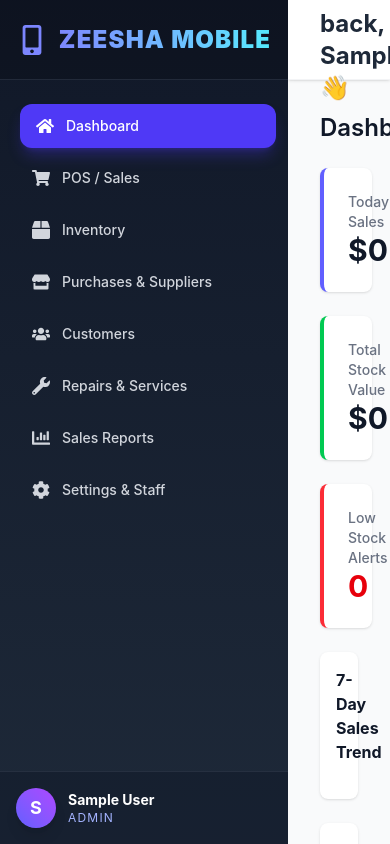
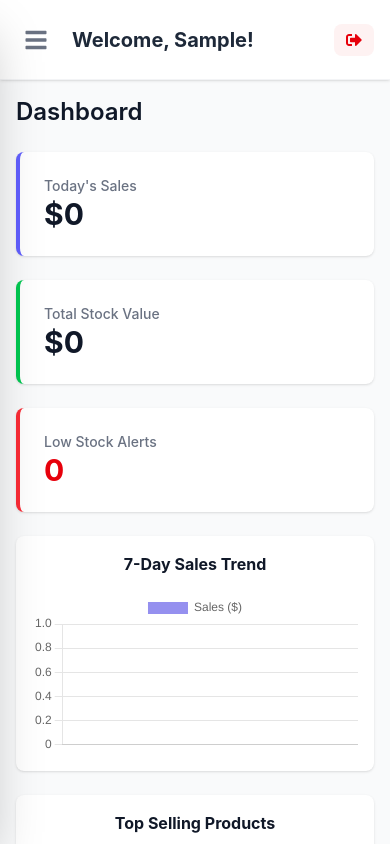
Before and after one commit to hamadali0098667-hash/zeesha-mobile, a React (Vite) app in the folder client/: page / in a window 390 px wide. Built offline with nearby package versions, Linux system fonts and the light colour scheme; no server answers; sample sign-in values are in the browser's storage.

Commit message:
Fix mobile responsive UI and Vercel 404 rewrite

```diff
--- a/client/src/components/Layout.jsx
+++ b/client/src/components/Layout.jsx
@@ -1,14 +1,29 @@
+import { useState } from 'react';
 import { Outlet } from 'react-router-dom';
 import Sidebar from './Sidebar';
 import Topbar from './Topbar';
 
 const Layout = () => {
+  const [sidebarOpen, setSidebarOpen] = useState(false);
+
   return (
     <div className="flex h-screen bg-gray-50 dark:bg-gray-900 transition-colors duration-300 text-gray-900 dark:text-gray-100">
-      <Sidebar />
-      <div className="flex-1 flex flex-col overflow-hidden">
-        <Topbar />
-        <main className="flex-1 overflow-x-hidden overflow-y-auto bg-gray-50 dark:bg-gray-900 p-8">
+
+      {/* Mobile Overlay */}
+      {sidebarOpen && (
+        <div
+          className="fixed inset-0 z-40 bg-black bg-opacity-50 lg:hidden"
+          onClick={() => setSidebarOpen(false)}
+        ></div>
+      )}
+
+      {/* Sidebar */}
+      <Sidebar sidebarOpen={sidebarOpen} setSidebarOpen={setSidebarOpen} />
+
+      {/* Main Content Area */}
+      <div className="flex-1 flex flex-col overflow-hidden w-full">
+        <Topbar setSidebarOpen={setSidebarOpen} />
+        <main className="flex-1 overflow-x-hidden overflow-y-auto bg-gray-50 dark:bg-gray-900 p-4 lg:p-8">
           <Outlet />
         </main>
       </div>
--- a/client/src/components/Sidebar.jsx
+++ b/client/src/components/Sidebar.jsx
@@ -2,9 +2,9 @@ import { useContext, useState, useEffect } from 'react';
 import axios from 'axios';
 import { NavLink } from 'react-router-dom';
 import AuthContext from '../context/AuthContext';
-import { FaHome, FaBox, FaUsers, FaWrench, FaChartBar, FaCog, FaShoppingCart, FaMobileAlt, FaStore } from 'react-icons/fa';
+import { FaHome, FaBox, FaUsers, FaWrench, FaChartBar, FaCog, FaShoppingCart, FaMobileAlt, FaStore, FaTimes } from 'react-icons/fa';
 
-const Sidebar = () => {
+const Sidebar = ({ sidebarOpen, setSidebarOpen }) => {
   const { user } = useContext(AuthContext);
   const [shopSettings, setShopSettings] = useState({ shopName: 'Zeesha Mobile', shopLogo: '' });
 
@@ -26,20 +26,25 @@ const Sidebar = () => {
   ];
 
   return (
-    <div className="w-72 bg-gradient-to-b from-gray-900 to-gray-800 text-white flex flex-col shadow-2xl transition-all duration-300">
-      <div className="h-20 flex items-center justify-center border-b border-gray-700/50 bg-black/20">
-        <FaMobileAlt className="text-3xl text-indigo-400 mr-3" />
-        {shopSettings.shopLogo ? (
-          <img src={shopSettings.shopLogo?.startsWith('data:') ? shopSettings.shopLogo : `https://zeesha-mobile.vercel.app${shopSettings.shopLogo}`} alt="Logo" className="h-10 object-contain mr-2" />
-        ) : null}
-        <h1 className="text-2xl font-black tracking-wider text-transparent bg-clip-text bg-gradient-to-r from-indigo-400 to-cyan-300 uppercase">{shopSettings.shopName}</h1>
+    <div className={`fixed inset-y-0 left-0 z-50 w-72 bg-gradient-to-b from-gray-900 to-gray-800 text-white flex flex-col shadow-2xl transition-transform duration-300 transform lg:relative lg:translate-x-0 ${sidebarOpen ? 'translate-x-0' : '-translate-x-full'}`}>
+      <div className="h-20 flex items-center justify-between px-4 border-b border-gray-700/50 bg-black/20">
+        <div className="flex items-center">
+          <FaMobileAlt className="text-3xl text-indigo-400 mr-3" />
+          {shopSettings.shopLogo ? (
+            <img src={shopSettings.shopLogo?.startsWith('data:') ? shopSettings.shopLogo : `https://zeesha-mobile.vercel.app${shopSettings.shopLogo}`} alt="Logo" className="h-10 object-contain mr-2" />
+          ) : null}
+          <h1 className="text-xl font-black tracking-wider text-transparent bg-clip-text bg-gradient-to-r from-indigo-400 to-cyan-300 uppercase truncate">{shopSettings.shopName}</h1>
+        </div>
+        <button className="lg:hidden text-gray-400 hover:text-white" onClick={() => setSidebarOpen(false)}>
+          <FaTimes className="text-2xl" />
+        </button>
       </div>
       <div className="flex-1 overflow-y-auto py-6 custom-scrollbar">
         <nav className="space-y-2 px-4">
           {menuItems.map(item => {
             if (item.roles.includes(user?.role)) {
               return (
-                <NavLink key={item.path} to={item.path} className={({isActive}) => `flex items-center px-4 py-3 text-sm font-medium rounded-xl transition-all duration-200 ${isActive ? 'bg-indigo-600 text-white shadow-lg shadow-indigo-600/30 translate-x-1' : 'text-gray-300 hover:bg-gray-700/50 hover:text-white'}`}>
+                <NavLink key={item.path} to={item.path} onClick={() => setSidebarOpen(false)} className={({isActive}) => `flex items-center px-4 py-3 text-sm font-medium rounded-xl transition-all duration-200 ${isActive ? 'bg-indigo-600 text-white shadow-lg shadow-indigo-600/30 translate-x-1' : 'text-gray-300 hover:bg-gray-700/50 hover:text-white'}`}>
                   {item.icon} {item.name}
                 </NavLink>
               );
@@ -50,11 +55,11 @@ const Sidebar = () => {
       </div>
       <div className="p-4 bg-gray-900/50 border-t border-gray-700/50">
         <div className="flex items-center gap-3">
-          <div className="w-10 h-10 rounded-full bg-gradient-to-tr from-indigo-500 to-purple-500 flex items-center justify-center text-white font-bold text-lg shadow-lg">
+          <div className="w-10 h-10 rounded-full bg-gradient-to-tr from-indigo-500 to-purple-500 flex items-center justify-center text-white font-bold text-lg shadow-lg shrink-0">
             {user?.name?.charAt(0).toUpperCase()}
           </div>
-          <div>
-            <p className="text-sm font-bold text-white">{user?.name}</p>
+          <div className="truncate">
+            <p className="text-sm font-bold text-white truncate">{user?.name}</p>
             <p className="text-xs text-indigo-300 uppercase tracking-widest">{user?.role}</p>
           </div>
         </div>
--- a/client/src/components/Topbar.jsx
+++ b/client/src/components/Topbar.jsx
@@ -1,8 +1,8 @@
 import { useContext, useEffect, useState } from 'react';
 import AuthContext from '../context/AuthContext';
-import { FaSignOutAlt, FaBell, FaSun, FaMoon } from 'react-icons/fa';
+import { FaSignOutAlt, FaBell, FaSun, FaMoon, FaBars } from 'react-icons/fa';
 
-const Topbar = () => {
+const Topbar = ({ setSidebarOpen }) => {
   const { user, logout } = useContext(AuthContext);
   const [darkMode, setDarkMode] = useState(localStorage.getItem('theme') === 'dark');
 
@@ -17,21 +17,27 @@ const Topbar = () => {
   }, [darkMode]);
 
   return (
-    <header className="h-20 bg-white dark:bg-gray-800 shadow-sm border-b border-gray-100 dark:border-gray-700 flex items-center justify-between px-8 z-10 transition-colors duration-300">
+    <header className="h-20 bg-white dark:bg-gray-800 shadow-sm border-b border-gray-100 dark:border-gray-700 flex items-center justify-between px-4 lg:px-8 z-10 transition-colors duration-300 w-full">
       <div className="flex items-center">
-        <h2 className="text-2xl font-bold text-gray-800 dark:text-white">Welcome back, {user?.name.split(' ')[0]}! 👋</h2>
+        <button
+          className="lg:hidden mr-4 p-2 text-gray-500 hover:text-indigo-600 dark:text-gray-400 dark:hover:text-indigo-400 focus:outline-none"
+          onClick={() => setSidebarOpen(true)}
+        >
+          <FaBars className="w-6 h-6" />
+        </button>
+        <h2 className="text-xl lg:text-2xl font-bold text-gray-800 dark:text-white truncate">Welcome, {user?.name.split(' ')[0]}!</h2>
       </div>
-      <div className="flex items-center space-x-6">
-        <button onClick={() => setDarkMode(!darkMode)} className="p-2 text-gray-400 hover:text-indigo-600 dark:hover:text-indigo-400 transition-colors rounded-full hover:bg-gray-100 dark:hover:bg-gray-700">
+      <div className="flex items-center space-x-2 lg:space-x-6">
+        <button onClick={() => setDarkMode(!darkMode)} className="p-2 text-gray-400 hover:text-indigo-600 dark:hover:text-indigo-400 transition-colors rounded-full hover:bg-gray-100 dark:hover:bg-gray-700 hidden sm:block">
           {darkMode ? <FaSun className="w-6 h-6 text-yellow-400" /> : <FaMoon className="w-6 h-6" />}
         </button>
-        <button className="relative p-2 text-gray-400 hover:text-indigo-600 transition-colors">
+        <button className="relative p-2 text-gray-400 hover:text-indigo-600 transition-colors hidden sm:block">
           <FaBell className="w-6 h-6" />
           <span className="absolute top-1 right-1 w-2.5 h-2.5 bg-red-500 rounded-full border-2 border-white dark:border-gray-800"></span>
         </button>
-        <div className="h-8 w-px bg-gray-200 dark:bg-gray-700"></div>
-        <button onClick={logout} className="flex items-center gap-2 px-4 py-2 bg-red-50 dark:bg-red-500/10 hover:bg-red-100 dark:hover:bg-red-500/20 text-red-600 dark:text-red-400 rounded-lg font-semibold transition-colors duration-200">
-          <FaSignOutAlt /> Logout
+        <div className="h-8 w-px bg-gray-200 dark:bg-gray-700 hidden lg:block"></div>
+        <button onClick={logout} className="flex items-center gap-2 px-3 py-2 lg:px-4 bg-red-50 dark:bg-red-500/10 hover:bg-red-100 dark:hover:bg-red-500/20 text-red-600 dark:text-red-400 rounded-lg font-semibold transition-colors duration-200">
+          <FaSignOutAlt /> <span className="hidden sm:inline">Logout</span>
         </button>
       </div>
     </header>
```
Also changed, not shown: client/vercel.json (added).
